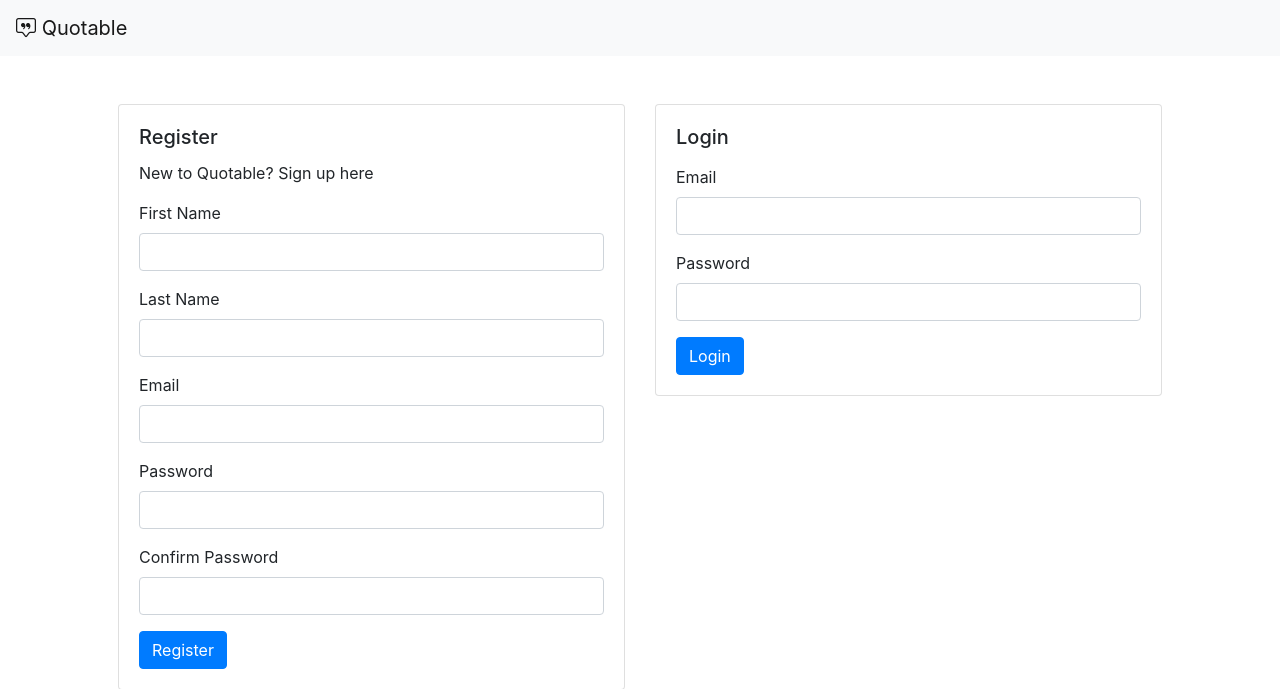
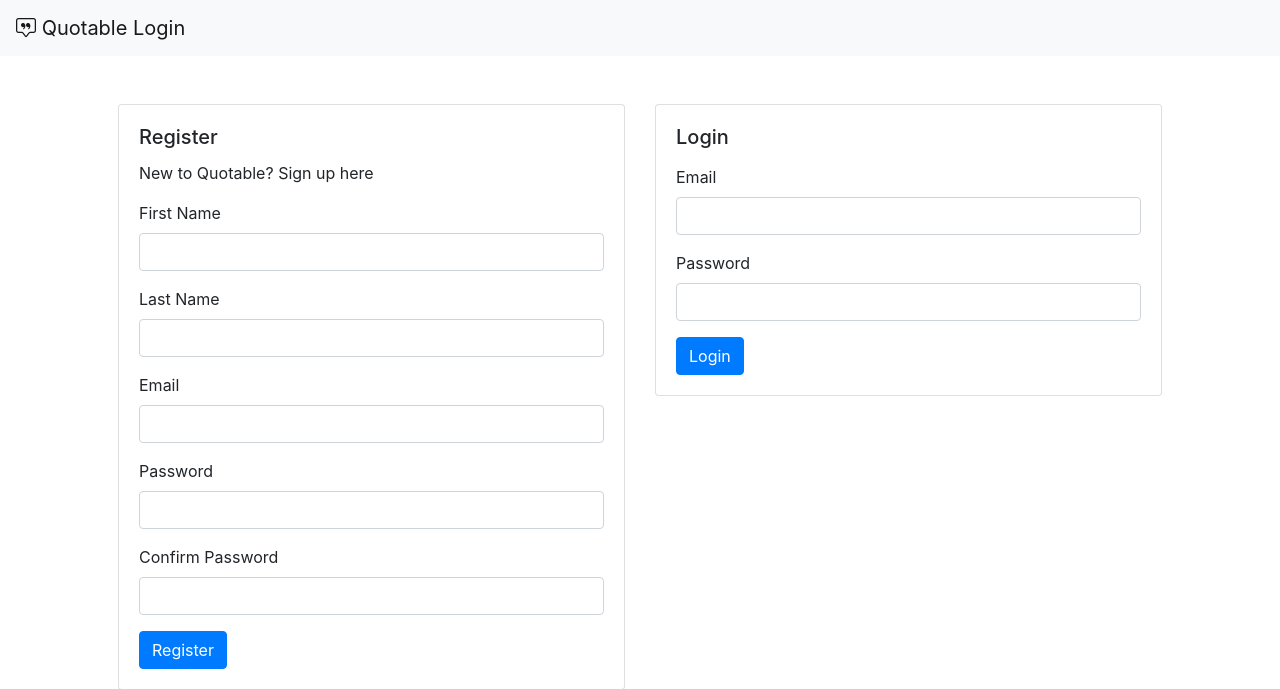
Before and after one commit to jmh3434/quotable, a Django app: page / in a window 1280 px wide. Shown: the top 689 px of the page. Run offline with Django 3.2, Linux system fonts and the light colour scheme; some libraries are stand-ins or nearby versions; some web fonts are replaced.

Commit message:
demotime

```diff
--- a/my_app/templates/index.html
+++ b/my_app/templates/index.html
@@ -21,7 +21,7 @@
         <nav class="navbar navbar-expand-lg navbar-light bg-light">
             <a class="navbar-brand" href="/success">
                 <i class="bi bi-chat-square-quote"></i>
-                Quotable
+                Quotable Login
             </a>
         </nav>
         <!-- navbar -->
```
